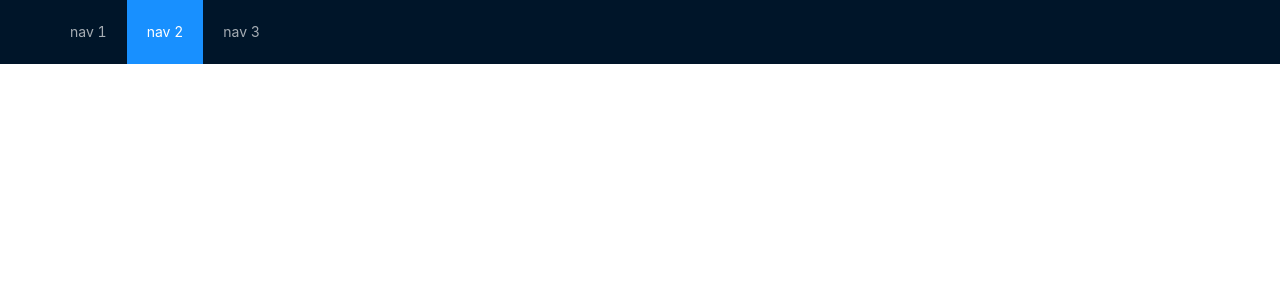
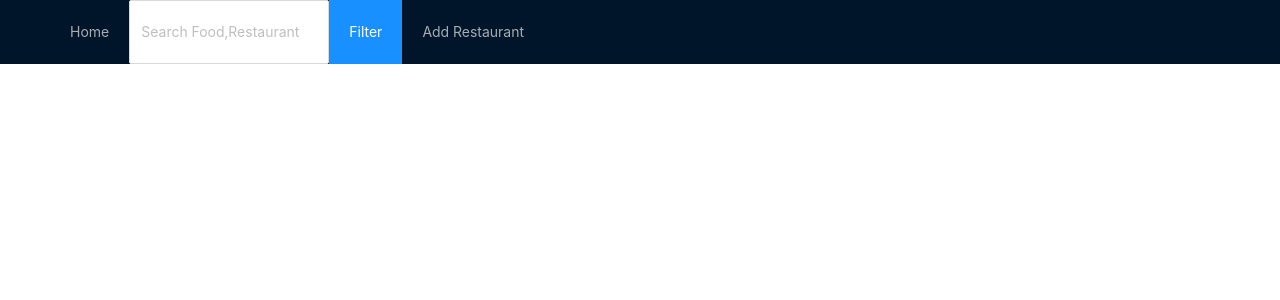
Before and after one commit to Hashim14/Restaurant_App, a React (Create React App) app: page / in a window 1280 px wide. Shown: the top 300 px of the page. Built offline with nearby package versions, Linux system fonts and the light colour scheme.

Commit message:
inimitial commit 2

```diff
--- a/src/Components/navArea.tsx
+++ b/src/Components/navArea.tsx
@@ -1,4 +1,4 @@
-import { Layout, Menu } from "antd";
+import { Input, Layout, Menu } from "antd";
 import { Header } from "antd/lib/layout/layout";
 
 const NavArea = () => {
@@ -8,9 +8,10 @@ const NavArea = () => {
         <Header className="header">
           <div className="logo" />
           <Menu theme="dark" mode="horizontal" defaultSelectedKeys={["2"]}>
-            <Menu.Item key="1">nav 1</Menu.Item>
-            <Menu.Item key="2">nav 2</Menu.Item>
-            <Menu.Item key="3">nav 3</Menu.Item>
+            <Menu.Item key="1">Home</Menu.Item>
+            <Input style={{width: "200px"}} placeholder="Search Food,Restaurant" />
+            <Menu.Item key="2">Filter</Menu.Item>
+            <Menu.Item key="3">Add Restaurant</Menu.Item>
           </Menu>
         </Header>
       </Layout>
```
Also changed, not shown: src/food.json (added, +32 -0 lines).
